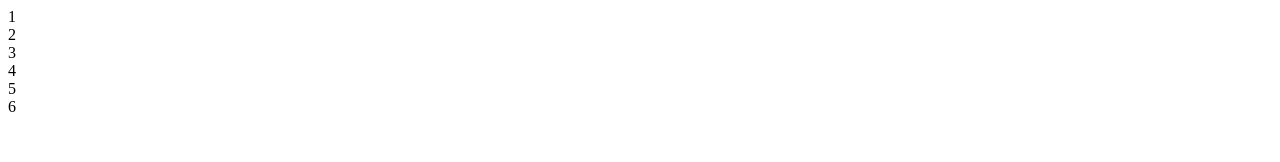
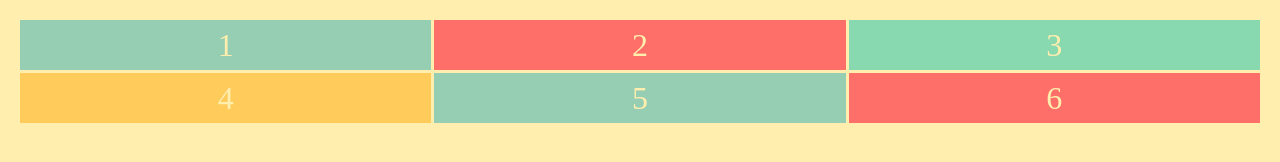
Before and after one commit to genacatharine/cssgridtutorial, a plain HTML site: page index.html in a window 1280 px wide. Drawn offline with Linux system fonts and the light colour scheme.

Commit message:
adding css

```diff
--- /dev/null
+++ b/index.css
@@ -0,0 +1,7 @@
+
+  .container {
+    display: grid;
+    grid-template-columns: repeat(3, 1fr);
+    grid-template-rows: 50px 50px;
+    grid-gap: 3px;
+}
--- a/index.html
+++ b/index.html
@@ -1,12 +1,8 @@
 <!DOCTYPE html>
 <html>
   <head>
+    <link rel="stylesheet" href="index.css">
     <link rel="stylesheet" href="main.css">
-    <style>
-      .container {
-        display:grid;
-      }
-    </style>
     <meta charset="utf-8">
     <title></title>
   </head>
--- a/main.css
+++ b/main.css
@@ -0,0 +1,28 @@
+.container > div {
+    display: flex;
+    justify-content: center;
+    align-items: center;
+    font-size: 2em;
+    color: #ffeead;
+}
+
+html, body {
+  background-color: #ffeead;
+  margin: 10px;
+}
+
+.container > div:nth-child(1n) {
+  background-color: #96ceb4;
+}
+
+.container > div:nth-child(3n) {
+  background-color: #88d8b0;
+}
+
+.container > div:nth-child(2n) {
+      background-color: #ff6f69;
+}
+
+.container > div:nth-child(4n) {
+      background-color: #ffcc5c;
+}
```
